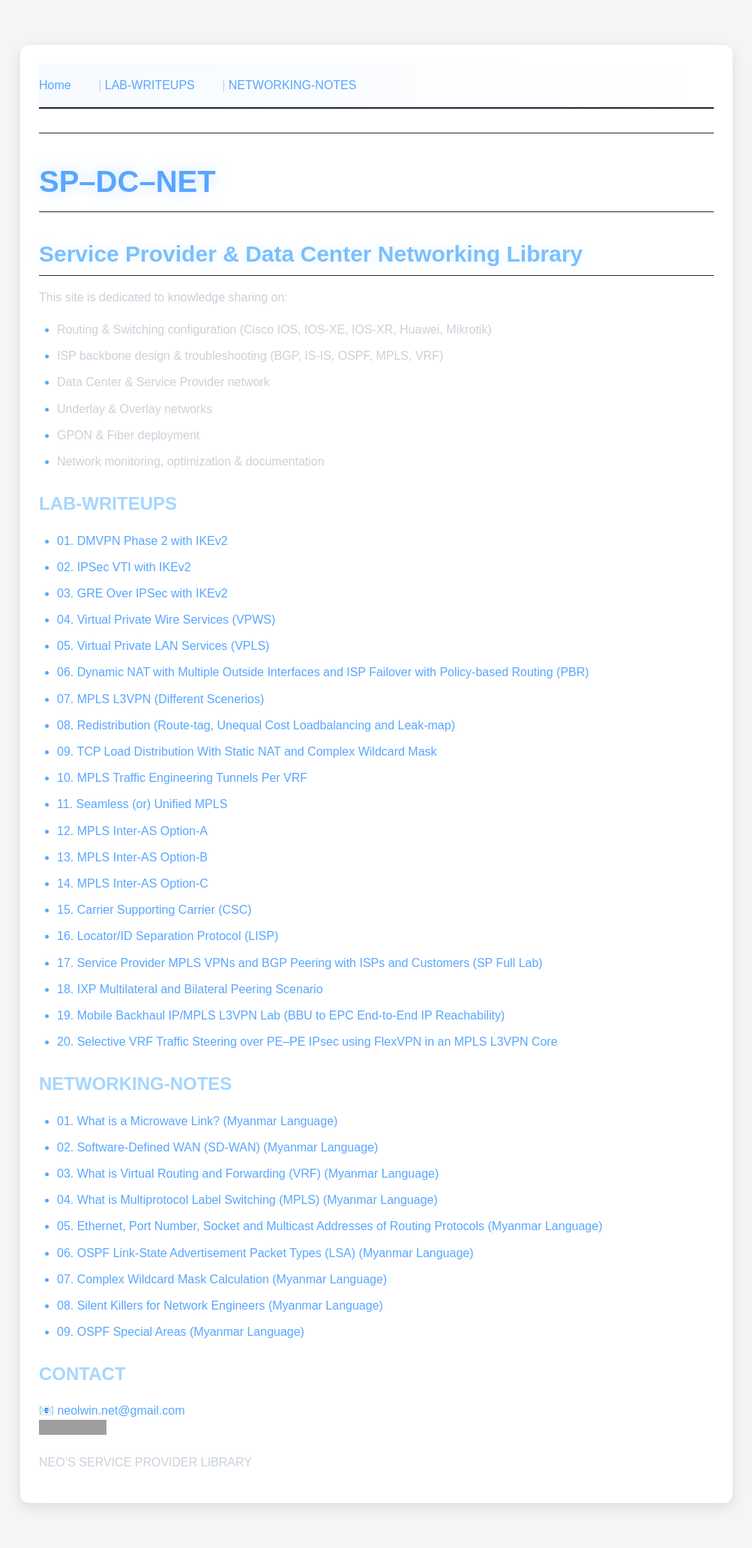
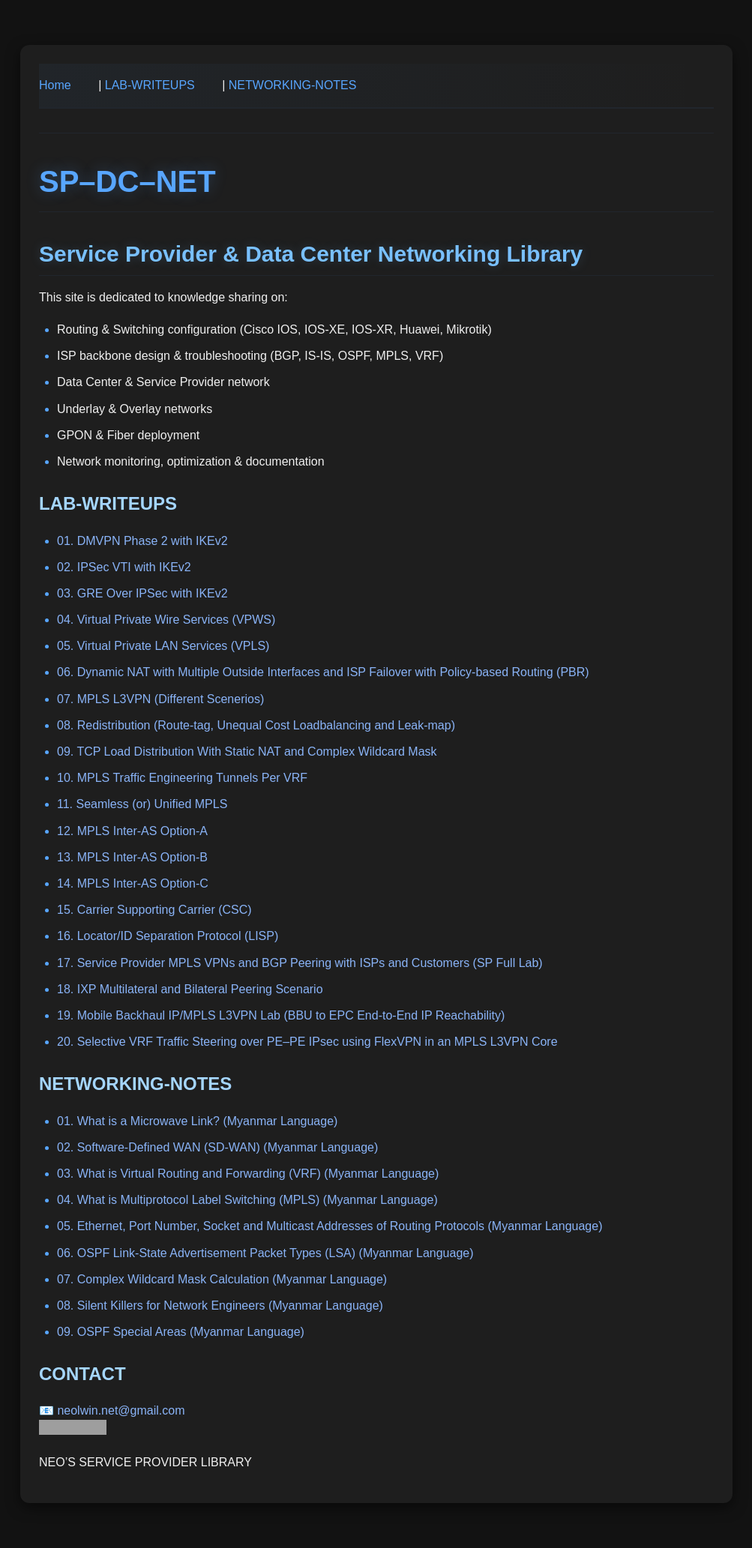
Before and after one commit to neolwin-net/sp-dc-net, a Jekyll site: the page built from index.md, in a window 1280 px wide. Shown: the whole page at 75% size, without its empty margins (138-1141 px from the left). Built offline with Jekyll 4.4.1, drawn with Linux system fonts in a browser that asks for light colours; grey boxes are pictures that could not be loaded.

Commit message:
Update default20.html

```diff
--- a/_layouts/default.html
+++ b/_layouts/default.html
@@ -7,25 +7,31 @@
   <title>{% if page.title %}{{ page.title | escape }}{% else %}{{ site.title | escape }}{% endif %}</title>
   <link rel="stylesheet" href="{{ '/assets/css/main.css' | relative_url }}">
   <style>
-    /* Card box styles */
+    /* Dark card box style */
     .card-container {
-      max-width: 900px;         /* Limit width */
-      margin: 40px auto;        /* Center the card */
-      padding: 25px;            /* Inner spacing */
-      background-color: #fff;   /* White background */
-      border-radius: 12px;      /* Rounded corners */
-      box-shadow: 0 6px 18px rgba(0,0,0,0.1); /* Soft shadow */
-      transition: transform 0.2s, box-shadow 0.2s; /* Hover effect */
+      max-width: 900px;
+      margin: 40px auto;
+      padding: 25px;
+      background-color: #1e1e1e;  /* Dark background */
+      border-radius: 12px;
+      box-shadow: 0 6px 18px rgba(0,0,0,0.5); /* Slightly darker shadow */
+      transition: transform 0.2s, box-shadow 0.2s;
+      color: #f0f0f0; /* Light text for readability */
     }
 
     .card-container:hover {
       transform: translateY(-3px);
-      box-shadow: 0 12px 24px rgba(0,0,0,0.15);
+      box-shadow: 0 12px 24px rgba(0,0,0,0.7);
     }
 
     body {
-      background-color: #f5f5f5; /* Light page background */
+      background-color: #121212; /* Keep page dark */
       font-family: Arial, sans-serif;
+      color: #f0f0f0;
+    }
+
+    a {
+      color: #8ab4f8; /* Optional: link color for dark theme */
     }
   </style>
 </head>
```
